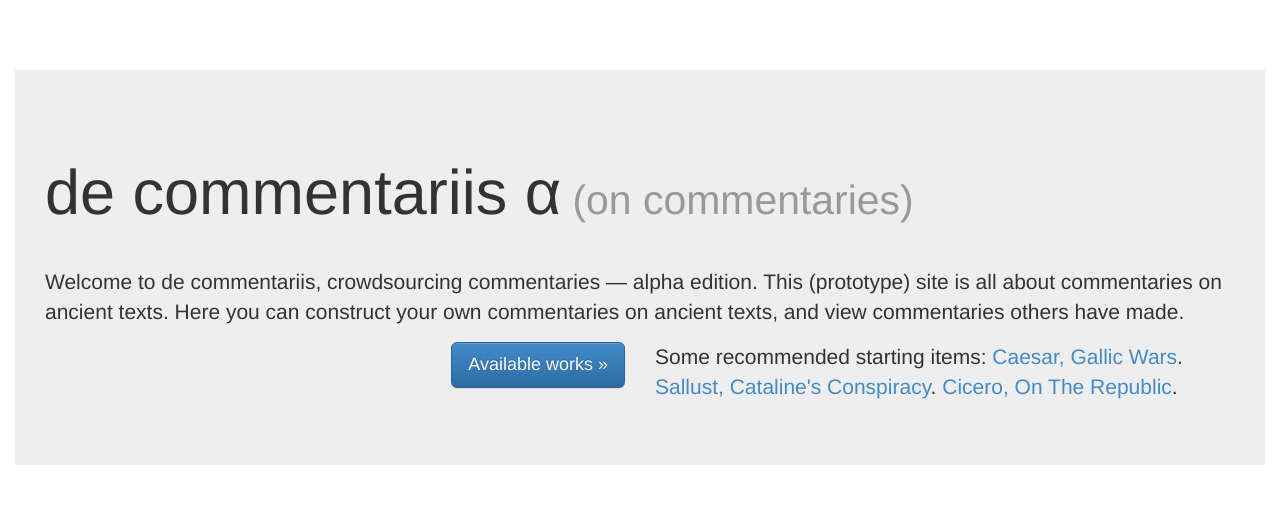
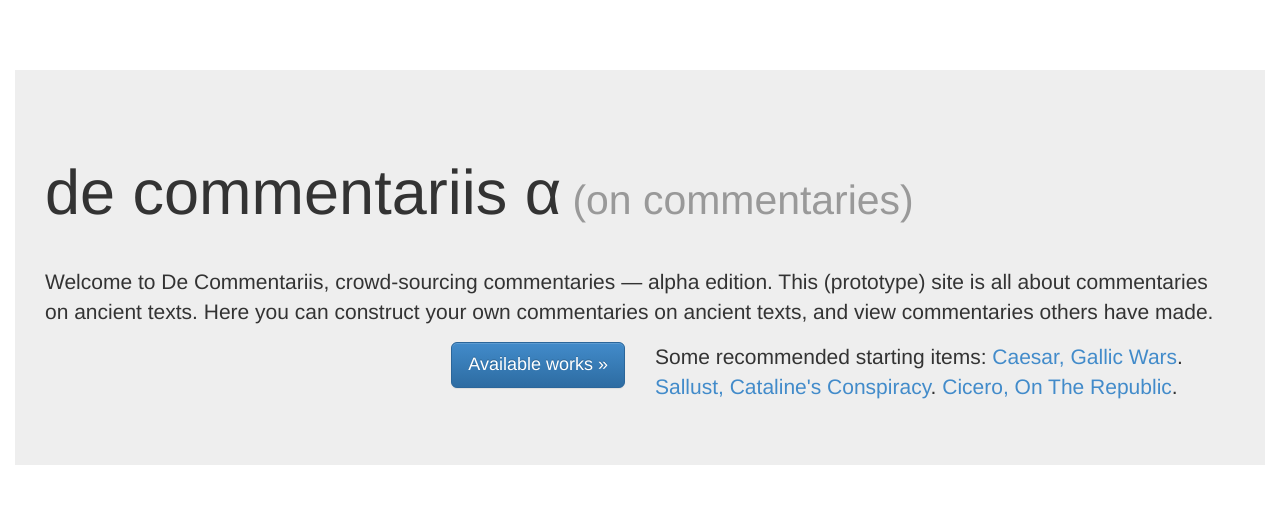
Before and after one commit to scotartt/commentarius, a Django app: page / in a window 1280 px wide. Shown: the top 514 px of the page. Run offline with Django 3.2, Linux system fonts and the light colour scheme; some libraries are stand-ins or nearby versions.

Commit message:
minor adjustment to page so it looks ok on browser (linebreak text)

```diff
--- a/decommentariis/decommentariis/templates/index.html
+++ b/decommentariis/decommentariis/templates/index.html
@@ -17,7 +17,7 @@
 			<div class="page-header">
 				<h1>de commentariis α<small> (on commentaries)</small></h1>
 			</div>
-			<p>Welcome to de commentariis, crowdsourcing commentaries &mdash; alpha edition.  This (prototype) site is all about commentaries on ancient texts. Here you can construct your own commentaries on ancient texts, and view commentaries others have made.</p>
+			<p>Welcome to De Commentariis, crowd-sourcing commentaries &mdash; alpha edition.  This (prototype) site is all about commentaries on ancient texts. Here you can construct your own commentaries on ancient texts, and view commentaries others have made.</p>
 			<div class="row">
 				<div class="col-md-6">
 					<p><a href="/text/" class="btn btn-primary btn-lg pull-right" role="button">Available works &raquo;</a></p>
```
